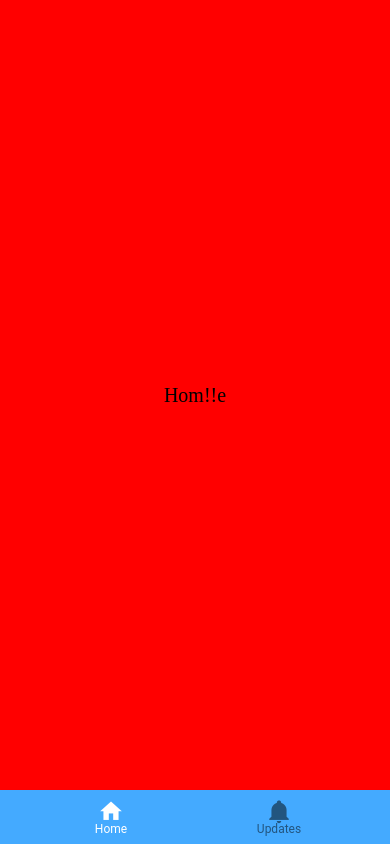
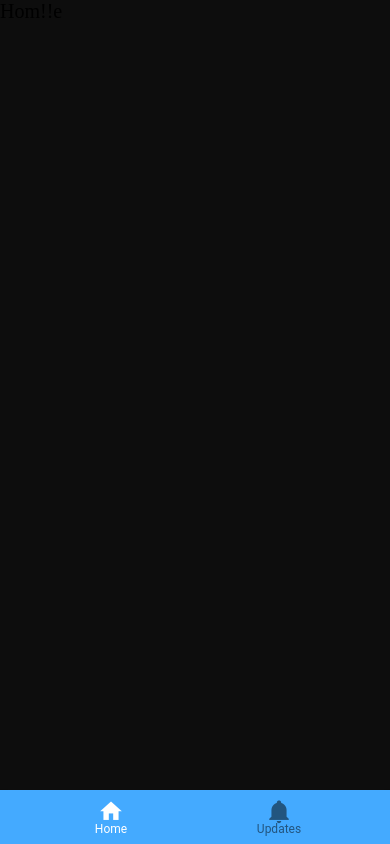
Before and after one commit to Wellbrito29/MovieApp, a React Native app: screen /Home in a window 390 px wide. Built offline with nearby package versions, Linux system fonts and the light colour scheme.

Commit message:
UPDATE: added global theme and styles

```diff
--- a/App.tsx
+++ b/App.tsx
@@ -12,10 +12,11 @@ import React from 'react';
 import {StatusBar, LogBox} from 'react-native';
 import Navigation from './src/navigation';
 
+LogBox.ignoreLogs([
+  "[react-native-gesture-handler] Seems like you're using an old API with gesture components, check out new Gestures system!",
+]);
+
 const App = () => {
-  LogBox.ignoreLogs([
-    "[react-native-gesture-handler] Seems like you're using an old API with gesture components, check out new Gestures system!",
-  ]);
   return (
     <>
       <StatusBar barStyle={'light-content'} />
--- a/babel.config.js
+++ b/babel.config.js
@@ -1,3 +1,30 @@
 module.exports = {
   presets: ['module:metro-react-native-babel-preset'],
+  plugins: [
+    [
+      'module-resolver',
+      {
+        root: '.',
+        extensions: [
+          '.js',
+          '.jsx',
+          '.ts',
+          '.tsx',
+          '.android.js',
+          '.android.jsx',
+          '.ios.js',
+          '.ios.tsx',
+        ],
+        alias: {
+          '@': './src',
+          '@components': './src/components',
+          '@api': './src/api',
+          '@navigation': './src/navigation',
+          '@screens': './src/screens',
+          '@constants': './src/constants',
+          '@theme': './src/theme/theme',
+        },
+      },
+    ],
+  ],
 };
--- a/package.json
+++ b/package.json
@@ -35,6 +35,7 @@
     "@typescript-eslint/eslint-plugin": "^5.7.0",
     "@typescript-eslint/parser": "^5.7.0",
     "babel-jest": "^26.6.3",
+    "babel-plugin-module-resolver": "^4.1.0",
     "eslint": "^7.14.0",
     "jest": "^26.6.3",
     "metro-react-native-babel-preset": "^0.66.2",
--- a/src/api/requester.ts
+++ b/src/api/requester.ts
@@ -1,6 +1,6 @@
 import axios, {AxiosError, AxiosRequestConfig, AxiosResponse} from 'axios';
 
-import requesterConfig from './configRequester';
+import requesterConfig from '@api/configRequester';
 
 export const requester: any = async (
   service: RequesterServiceModel,
--- a/src/screens/Details/index.tsx
+++ b/src/screens/Details/index.tsx
@@ -1,6 +1,6 @@
 import React from 'react';
 import {View, Text} from 'react-native';
-import Fonts from '../../constants/fonts';
+import Fonts from '@constants/fonts';
 
 const Details = () => {
   return (
--- a/src/screens/Home/index.tsx
+++ b/src/screens/Home/index.tsx
@@ -1,18 +1,13 @@
 import React from 'react';
-import {View, Text} from 'react-native';
-import Fonts from '../../constants/fonts';
+import {Text} from 'react-native';
+import Fonts from '@constants/fonts';
+import {Container} from './styles';
 
 const Home = () => {
   return (
-    <View
-      style={{
-        alignItems: 'center',
-        justifyContent: 'center',
-        flex: 1,
-        backgroundColor: 'red',
-      }}>
+    <Container>
       <Text style={{fontFamily: Fonts.Roboto_Bold, fontSize: 20}}>Hom!!e</Text>
-    </View>
+    </Container>
   );
 };
 
--- /dev/null
+++ b/src/screens/Home/styles.ts
@@ -0,0 +1,8 @@
+import styled from 'styled-components/native';
+import theme from '@/theme';
+
+export const Container = styled.View`
+  width: 100%;
+  height: 100%;
+  background-color: ${({}) => theme.colors.background};
+`;
--- /dev/null
+++ b/src/theme/index.ts
@@ -0,0 +1,13 @@
+export default {
+  colors: {
+    white: '#FFFFFF',
+    black: '#000000',
+    gray: '#3D434D',
+    light_gray: '#E3E4E5',
+    light_gray2: '#AAAAAA',
+    yellow: '#FFCC00',
+    background: '#0d0d0d',
+    black2: '#0d0d0d',
+    red: '#ff3333',
+  },
+};
```
Also changed, not shown: src/theme/style.d.ts (added, +8 -0 lines), tsconfig.json (+43 -22 lines), 2 other files (tests, documents, lock files or other folders).
